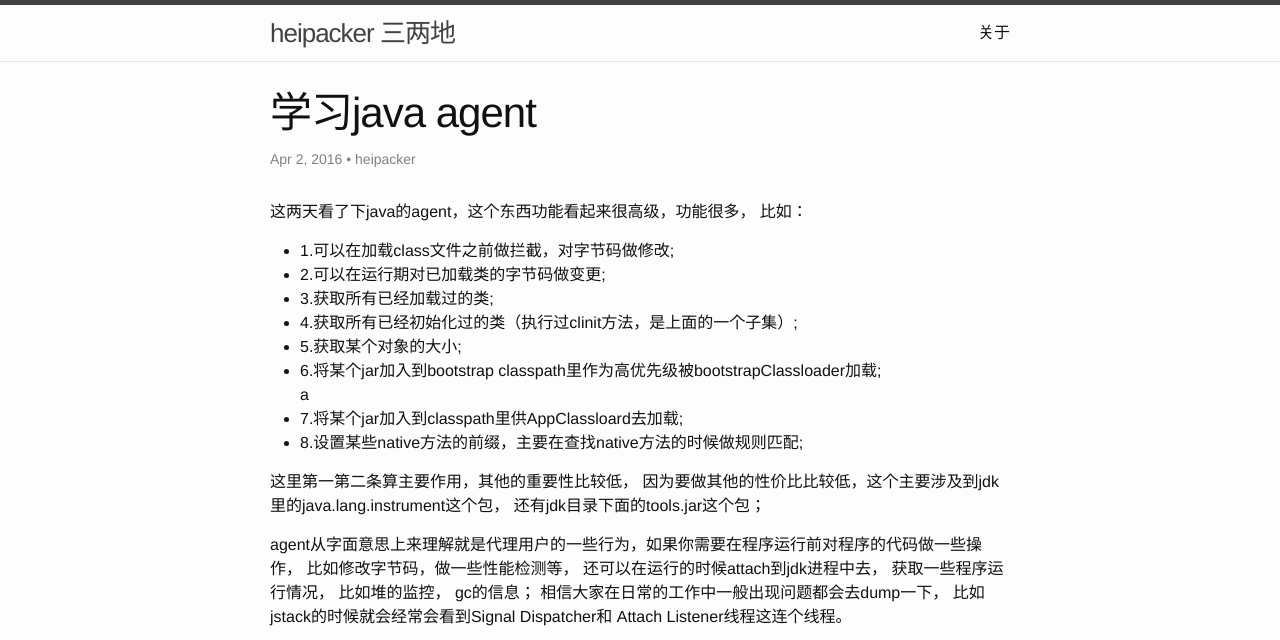
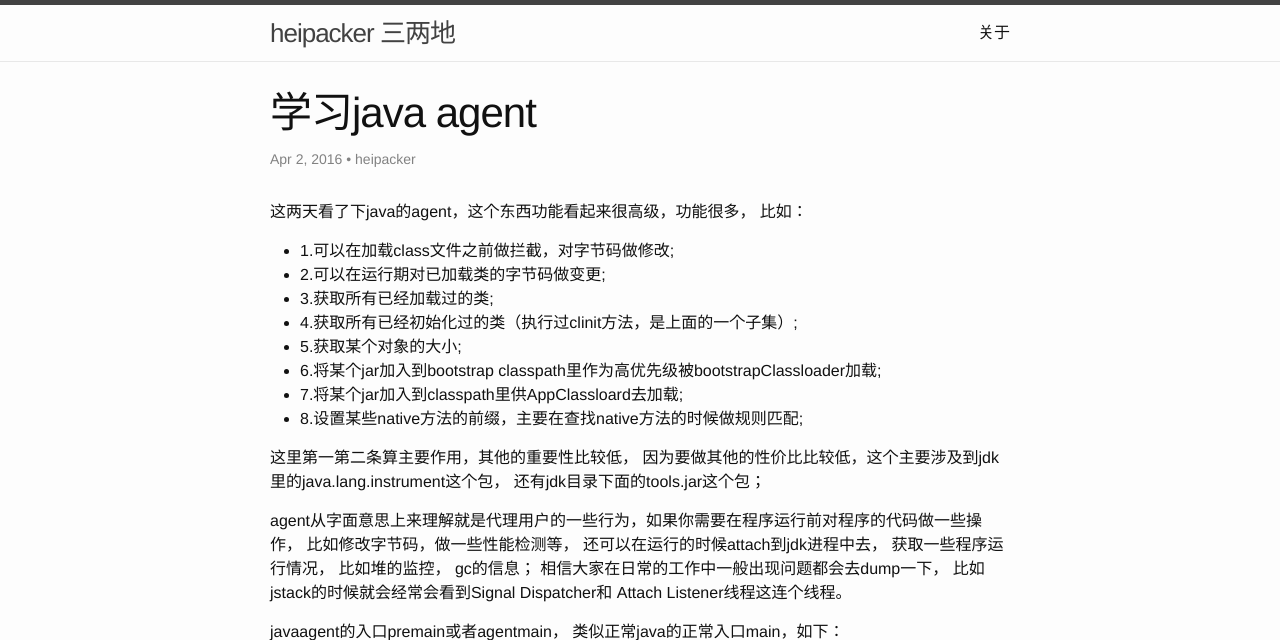
Before and after one commit to heipacker/heipacker.github.io, a Jekyll site: the page built from _posts/2016-04-02-learn-java-agent.markdown, in a window 1280 px wide and 900 px high, cut to the strip 0-640 px from the top of the window. Built offline with Jekyll 4.4.1, drawn with Linux system fonts in a browser that asks for light colours.

Commit message:
添加摘要 添加格式

```diff
--- a/_posts/2016-04-02-learn-java-agent.markdown
+++ b/_posts/2016-04-02-learn-java-agent.markdown
@@ -24,7 +24,7 @@
 5.获取某个对象的大小;<br/>
 </li>
 <li>
-6.将某个jar加入到bootstrap classpath里作为高优先级被bootstrapClassloader加载;<br/>a
+6.将某个jar加入到bootstrap classpath里作为高优先级被bootstrapClassloader加载;<br/>
 </li>
 <li>
 7.将某个jar加入到classpath里供AppClassloard去加载;<br/>
```
